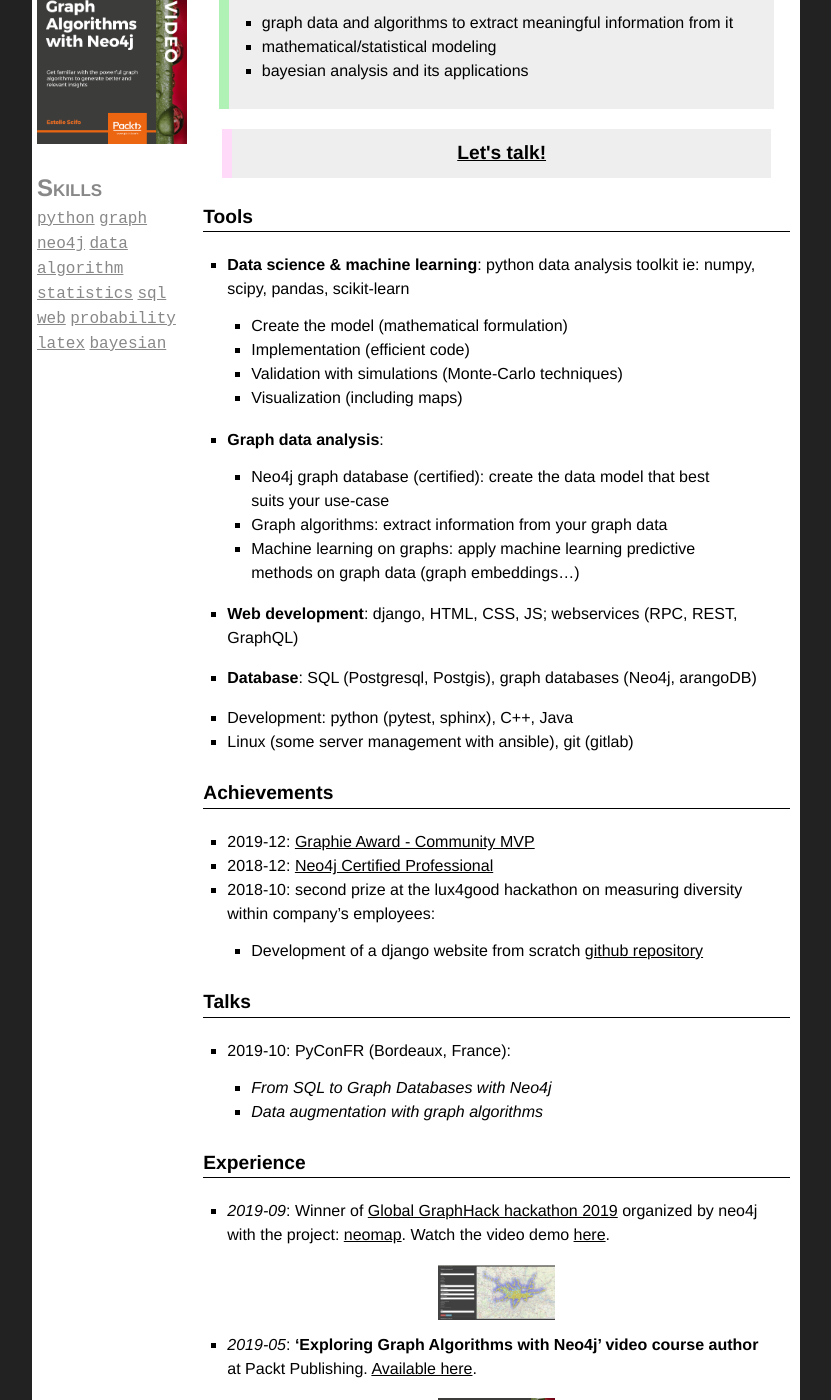
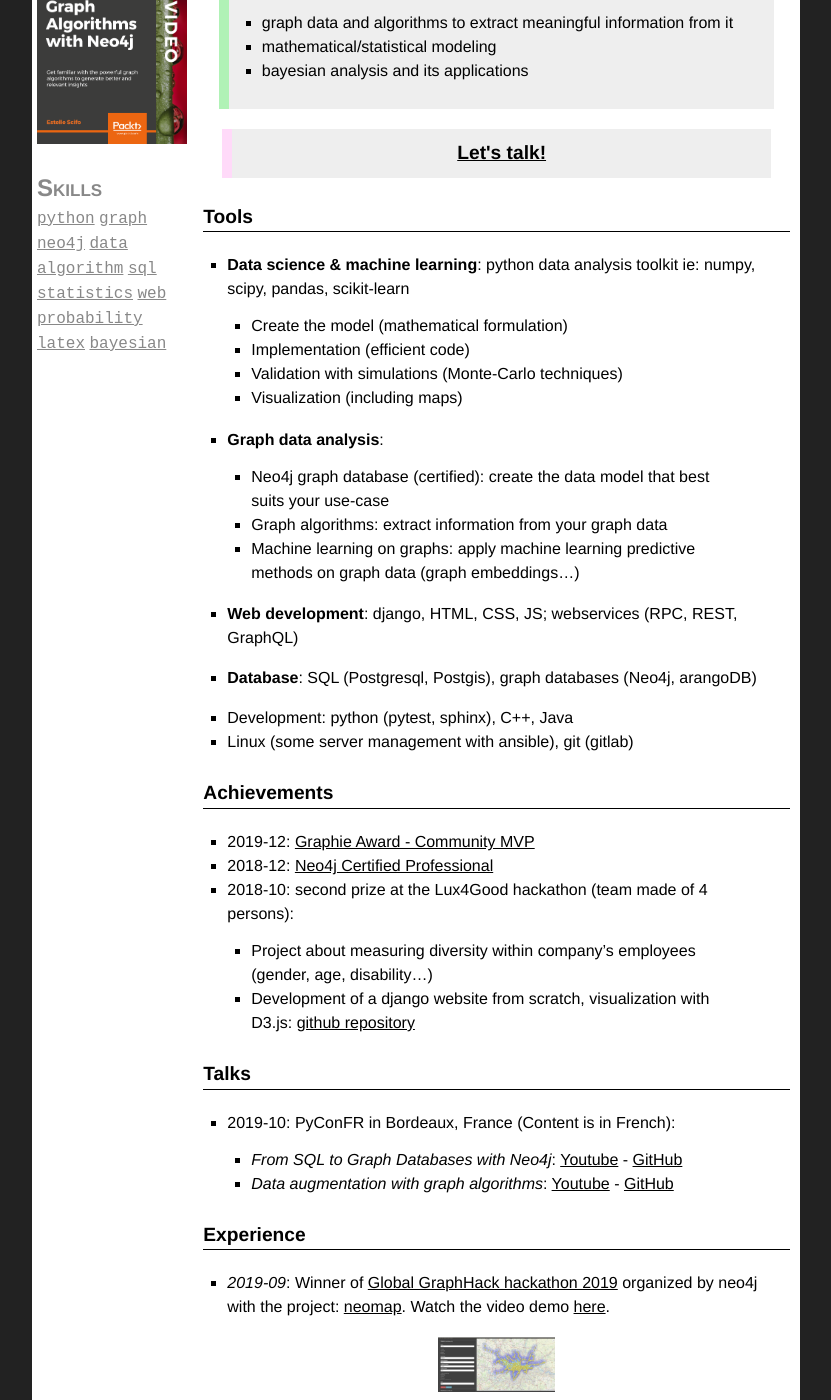
Before and after one commit to stellasia/stellasia.github.io, a Jekyll site: the page built from about.md, in a window 1280 px wide and 1400 px high, scrolled down 740 px. Shown: the whole window, without its empty margins (224-1055 px from the left). Built offline with Jekyll 4.4.1, drawn with Linux system fonts in a browser that asks for light colours; some of the changed text lies outside the part shown.

```diff
--- a/_layouts/default.html
+++ b/_layouts/default.html
@@ -66,7 +66,7 @@
 
 		<aside>
 		    <h2>About</h2>
-		    <p>Data scientist, physicist and graph data enthousiast!.</p>
+		    <p>Data scientist, physicist and graph enthousiast!.</p>
 		    <p><a class="more" href="{{ "/about.html" | prepend: site.baseurl }}">more <i class="icon">{% include icon-right-caret.svg %}</i></a>
 		    </p>
 		</aside>
--- a/about.md
+++ b/about.md
@@ -63,15 +63,16 @@ Beside data analysis, I can also write reliable code (including webservices and
 
 - 2019-12: [Graphie Award - Community MVP](https://neo4j.com/press-releases/neo4j-announces-2019-graphie-award-winners/)
 - 2018-12: [Neo4j Certified Professional](https://graphacademy.neo4j.com/certificates/43898ee59d183928339d23f5e21d52276054b3b133d48a03e71bebab024ad242.pdf)
-- 2018-10: second prize at the lux4good hackathon on measuring diversity within company's employees:
-    - Development of a django website from scratch [github repository](https://github.com/stellasia/l4gims)
+- 2018-10: second prize at the Lux4Good hackathon (team made of 4 persons):
+    - Project about measuring diversity within company's employees (gender, age, disability...)
+    - Development of a django website from scratch, visualization with D3.js: [github repository](https://github.com/stellasia/l4gims)
 
 
 # Talks
 
-- 2019-10: PyConFR (Bordeaux, France):
-    - _From SQL to Graph Databases with Neo4j_
-	- _Data augmentation with graph algorithms_
+- 2019-10: PyConFR in Bordeaux, France (Content is in French):
+    - _From SQL to Graph Databases with Neo4j_: [Youtube](https://www.youtube.com/watch?v=lk3cRSrVMTo&list=PL_dGzOUQ0cyh9OPCiPXyRP9Px72SCHUZ_&index=31&t=0s) - [GitHub](https://github.com/stellasia/pyconfr19/blob/master/SQL2Neo4j.pdf)
+	- _Data augmentation with graph algorithms_: [Youtube](https://www.youtube.com/watch?v=v_EZTo45FtE&list=PL_dGzOUQ0cyh9OPCiPXyRP9Px72SCHUZ_&index=69&t=0s) - [GitHub](https://github.com/stellasia/pyconfr19/blob/master/GraphAlgorithms.pdf)
 
 
 # Experience
```
Also changed, not shown: other parts of about.md (+1 -1 lines), _posts/2020-03-15-talks-at-pyconfr-2019.md (added, +21 -0 lines).
